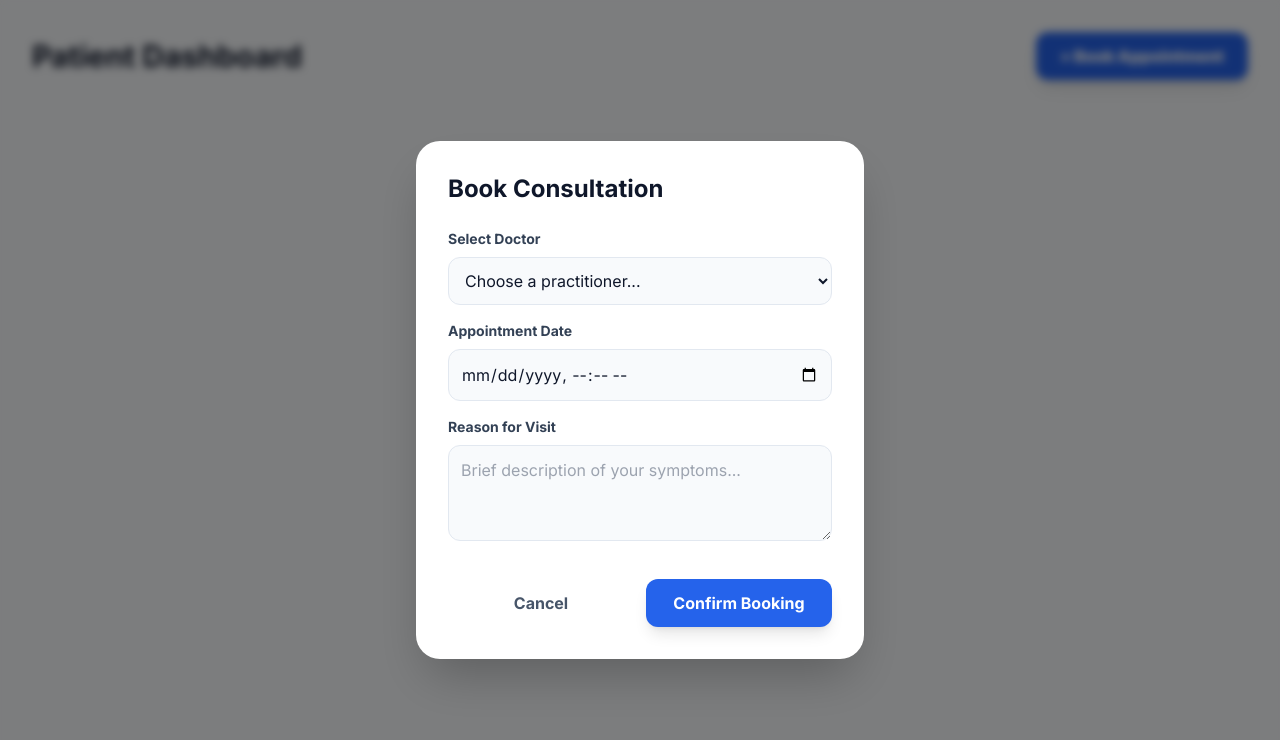
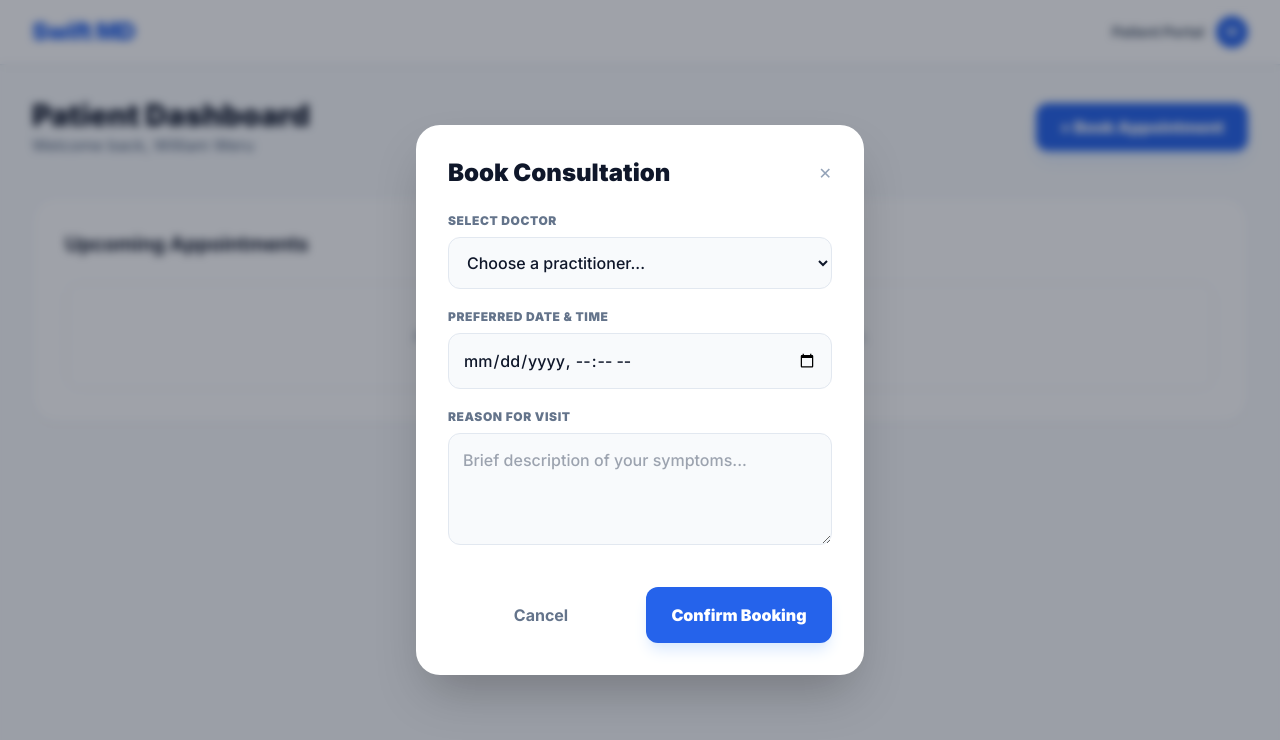
Before and after one commit to mugwe88-ops/MedicareAI, a Next.js app in the folder frontend/: page /patient-portal in a window 1280 px wide. Both pictures are taken after a click on the button "+ Book Appointment". Shown: the top 740 px of the page. Built offline with nearby package versions, Linux system fonts and the light colour scheme.

Commit message:
update patient-portal

```diff
--- a/frontend/app/patient-portal/page.tsx
+++ b/frontend/app/patient-portal/page.tsx
@@ -3,28 +3,43 @@ import { useState, useEffect } from "react";
 
 export default function PatientPortal() {
   const [isBooking, setIsBooking] = useState(false);
-  const [doctors, setDoctors] = useState([{ id: 1, name: "Dr. Sarah Johnson", specialty: "General" }]); // Placeholder
+  const [doctors, setDoctors] = useState([{ id: 1, name: "Dr. Sarah Johnson", specialty: "General" }]);
   const [bookingData, setBookingData] = useState({ doctorId: "", date: "", reason: "" });
   const [loading, setLoading] = useState(false);
+  const [userName, setUserName] = useState("William Weru"); // This should ideally come from your auth state
 
   const handleBookAppointment = async (e: React.FormEvent) => {
     e.preventDefault();
     setLoading(true);
+
+    // MAPPING FRONTEND TO BACKEND KEYS
+    const payload = {
+      patient_name: userName,            // Matches backend requirement
+      phone: "+254700000000",            // Matches backend requirement
+      appointment_time: bookingData.date, // Matches backend requirement
+      doctor_id: bookingData.doctorId,
+      reason: bookingData.reason
+    };
+
     try {
       const res = await fetch("https://medicareai-1.onrender.com/api/appointments", {
         method: "POST",
         headers: { "Content-Type": "application/json" },
-        body: JSON.stringify({
-          ...bookingData,
-          patientId: 1, // You'll get this from your logged-in user state/token
-        }),
+        body: JSON.stringify(payload),
       });
+
+      const data = await res.json();
+
       if (res.ok) {
         alert("Appointment booked successfully!");
         setIsBooking(false);
+        // Optional: Refresh your appointment list here
+      } else {
+        alert("Error: " + (data.error || "Booking failed"));
       }
     } catch (err) {
-      alert("Failed to book appointment.");
+      console.error("Booking Error:", err);
+      alert("Failed to connect to server. Ensure backend is awake.");
     } finally {
       setLoading(false);
     }
@@ -32,14 +47,24 @@ export default function PatientPortal() {
 
   return (
     <div className="min-h-screen bg-slate-50 relative">
-      {/* Existing Navbar and Stats... */}
+      {/* Top Navbar */}
+      <nav className="bg-white border-b border-slate-200 px-8 py-4 flex justify-between items-center shadow-sm sticky top-0 z-40">
+        <h1 className="text-2xl font-black text-blue-600 tracking-tight">Swift MD</h1>
+        <div className="flex items-center gap-3">
+          <span className="text-slate-600 font-bold text-sm">Patient Portal</span>
+          <div className="w-8 h-8 rounded-full bg-blue-600 text-white flex items-center justify-center text-xs font-bold">W</div>
+        </div>
+      </nav>
 
       <main className="max-w-7xl mx-auto p-8">
         <div className="flex justify-between items-center mb-10">
-          <h2 className="text-3xl font-bold text-slate-900">Patient Dashboard</h2>
+          <div>
+            <h2 className="text-3xl font-black text-slate-900">Patient Dashboard</h2>
+            <p className="text-slate-500 font-medium">Welcome back, {userName}</p>
+          </div>
           <button
             onClick={() => setIsBooking(true)}
-            className="px-6 py-3 bg-blue-600 text-white font-black rounded-xl shadow-lg hover:bg-blue-700 transition"
+            className="px-6 py-3 bg-blue-600 text-white font-black rounded-xl shadow-lg shadow-blue-100 hover:bg-blue-700 transition transform active:scale-95"
           >
             + Book Appointment
           </button>
@@ -47,15 +72,18 @@ export default function PatientPortal() {
 
         {/* MODAL OVERLAY */}
         {isBooking && (
-          <div className="fixed inset-0 bg-black/50 backdrop-blur-sm z-[100] flex items-center justify-center p-4">
+          <div className="fixed inset-0 bg-slate-900/40 backdrop-blur-sm z-[100] flex items-center justify-center p-4">
             <div className="bg-white w-full max-w-md rounded-3xl p-8 shadow-2xl animate-in zoom-in duration-200">
-              <h3 className="text-2xl font-bold text-slate-900 mb-6">Book Consultation</h3>
+              <div className="flex justify-between items-center mb-6">
+                <h3 className="text-2xl font-black text-slate-900">Book Consultation</h3>
+                <button onClick={() => setIsBooking(false)} className="text-slate-400 hover:text-slate-600">✕</button>
+              </div>
 
-              <form onSubmit={handleBookAppointment} className="space-y-4">
+              <form onSubmit={handleBookAppointment} className="space-y-5">
                 <div>
-                  <label className="block text-sm font-bold text-slate-700 mb-2">Select Doctor</label>
+                  <label className="block text-xs font-black text-slate-500 uppercase tracking-wider mb-2">Select Doctor</label>
                   <select
-                    className="w-full p-3 border border-slate-200 rounded-xl bg-slate-50 outline-none focus:ring-2 focus:ring-blue-500"
+                    className="w-full p-3.5 border border-slate-200 rounded-xl bg-slate-50 outline-none focus:ring-2 focus:ring-blue-500 text-slate-900 font-medium"
                     onChange={(e) => setBookingData({...bookingData, doctorId: e.target.value})}
                     required
                   >
@@ -67,20 +95,20 @@ export default function PatientPortal() {
                 </div>
 
                 <div>
-                  <label className="block text-sm font-bold text-slate-700 mb-2">Appointment Date</label>
+                  <label className="block text-xs font-black text-slate-500 uppercase tracking-wider mb-2">Preferred Date & Time</label>
                   <input
                     type="datetime-local"
-                    className="w-full p-3 border border-slate-200 rounded-xl bg-slate-50 outline-none focus:ring-2 focus:ring-blue-500"
+                    className="w-full p-3.5 border border-slate-200 rounded-xl bg-slate-50 outline-none focus:ring-2 focus:ring-blue-500 text-slate-900 font-medium"
                     onChange={(e) => setBookingData({...bookingData, date: e.target.value})}
                     required
                   />
                 </div>
 
                 <div>
-                  <label className="block text-sm font-bold text-slate-700 mb-2">Reason for Visit</label>
+                  <label className="block text-xs font-black text-slate-500 uppercase tracking-wider mb-2">Reason for Visit</label>
                   <textarea
                     placeholder="Brief description of your symptoms..."
-                    className="w-full p-3 border border-slate-200 rounded-xl bg-slate-50 outline-none focus:ring-2 focus:ring-blue-500 h-24"
+                    className="w-full p-3.5 border border-slate-200 rounded-xl bg-slate-50 outline-none focus:ring-2 focus:ring-blue-500 h-28 text-slate-900 font-medium"
                     onChange={(e) => setBookingData({...bookingData, reason: e.target.value})}
                   />
                 </div>
@@ -89,14 +117,14 @@ export default function PatientPortal() {
                   <button
                     type="button"
                     onClick={() => setIsBooking(false)}
-                    className="flex-1 py-3 font-bold text-slate-600 hover:bg-slate-100 rounded-xl transition"
+                    className="flex-1 py-4 font-bold text-slate-500 hover:bg-slate-100 rounded-xl transition"
                   >
                     Cancel
                   </button>
                   <button
                     type="submit"
                     disabled={loading}
-                    className="flex-1 py-3 bg-blue-600 text-white font-bold rounded-xl shadow-lg hover:bg-blue-700 disabled:bg-blue-300 transition"
+                    className="flex-1 py-4 bg-blue-600 text-white font-black rounded-xl shadow-lg shadow-blue-100 hover:bg-blue-700 disabled:bg-blue-300 transition"
                   >
                     {loading ? "Confirming..." : "Confirm Booking"}
                   </button>
@@ -106,7 +134,13 @@ export default function PatientPortal() {
           </div>
         )}
 
-        {/* The rest of your dashboard UI... */}
+        {/* Placeholder for Appointments List */}
+        <div className="bg-white rounded-3xl p-8 border border-slate-100 shadow-sm">
+           <h3 className="text-xl font-bold text-slate-900 mb-6">Upcoming Appointments</h3>
+           <div className="text-center py-10 border-2 border-dashed border-slate-100 rounded-2xl">
+              <p className="text-slate-400 font-medium italic">No appointments found. Book your first consultation above.</p>
+           </div>
+        </div>
       </main>
     </div>
   );
```
